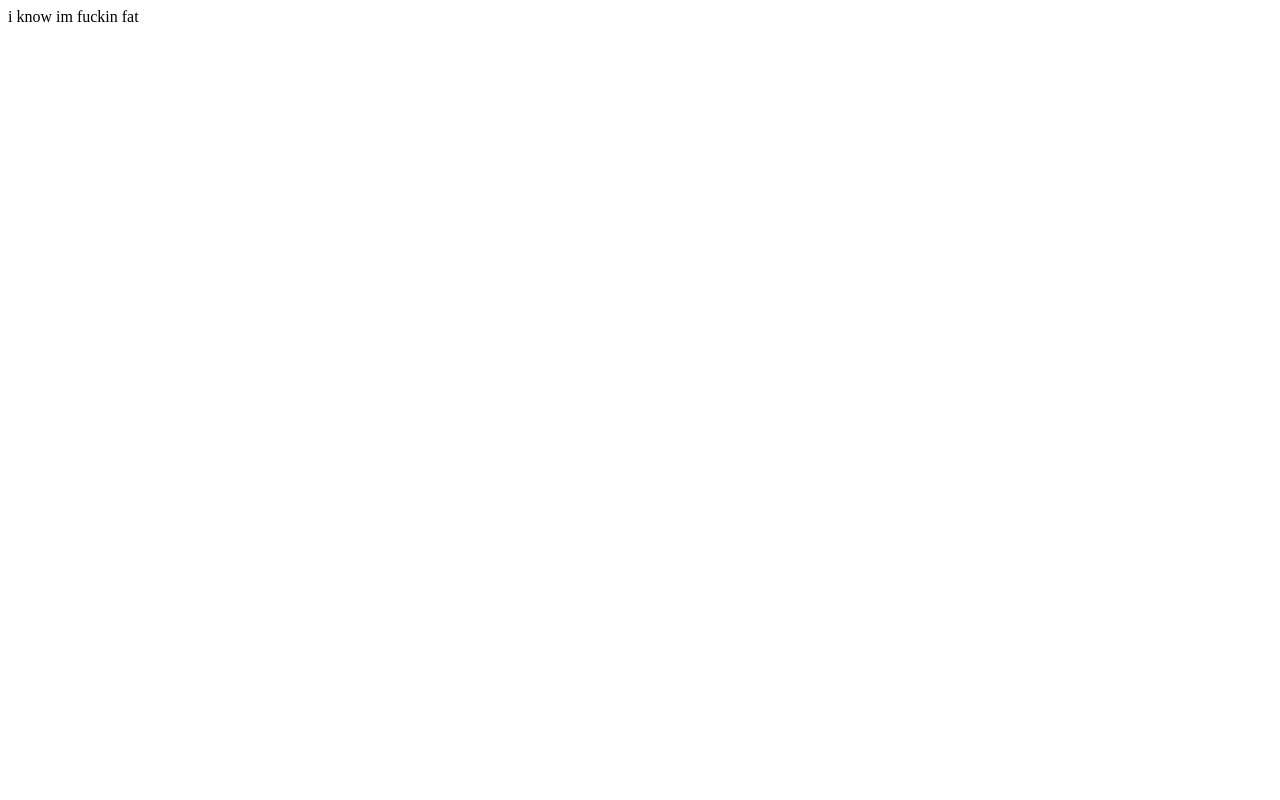
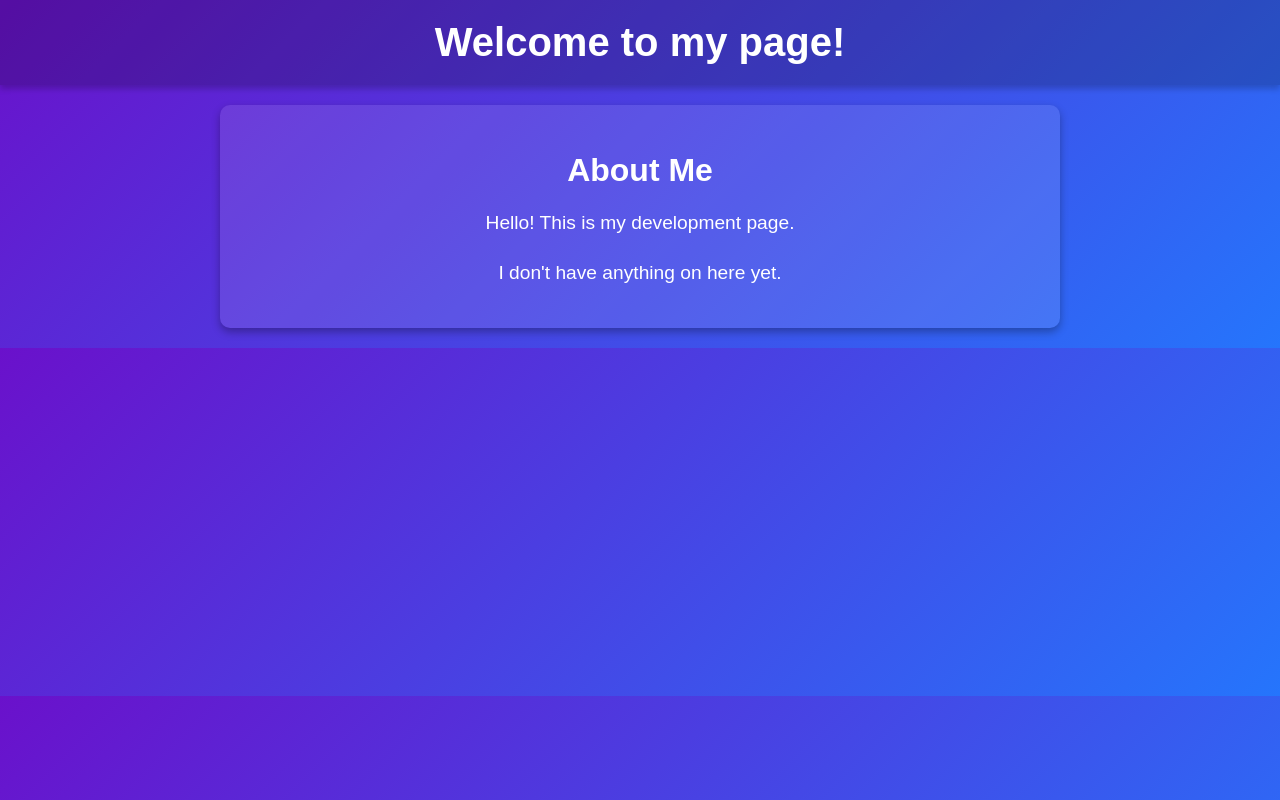
Before and after one commit to RobloxFactoryRyaturmite/RobloxFactoryRyaturmite.github.io, a plain HTML site: page index.html in a window 1280 px wide. Drawn offline with Linux system fonts and the light colour scheme.

Commit message:
Update index.html

```diff
--- a/index.html
+++ b/index.html
@@ -1 +1,61 @@
-i know im fuckin fat
+<!DOCTYPE html>
+<html lang="en">
+<head>
+    <meta charset="UTF-8">
+    <meta name="viewport" content="width=device-width, initial-scale=1.0">
+    <title>My Page</title>
+    <style>
+        /* Global Styles */
+        body {
+            font-family: Arial, sans-serif;
+            background: linear-gradient(135deg, #6a11cb, #2575fc);
+            margin: 0;
+            padding: 0;
+            color: white;
+            text-align: center;
+        }
+
+        header {
+            background: rgba(0, 0, 0, 0.2);
+            padding: 20px;
+            box-shadow: 0px 4px 6px rgba(0, 0, 0, 0.2);
+        }
+
+        header h1 {
+            font-size: 2.5rem;
+            margin: 0;
+        }
+
+        section {
+            margin: 20px auto;
+            padding: 20px;
+            max-width: 800px;
+            background: rgba(255, 255, 255, 0.1);
+            border-radius: 10px;
+            box-shadow: 0px 4px 8px rgba(0, 0, 0, 0.3);
+        }
+
+        section h2 {
+            font-size: 2rem;
+            margin-bottom: 10px;
+        }
+
+        section p {
+            font-size: 1.2rem;
+            line-height: 1.6;
+        }
+    </style>
+</head>
+<body>
+    <header>
+        <h1>Welcome to my page!</h1>
+    </header>
+
+    <section>
+        <h2>About Me</h2>
+        <p>Hello! This is my development page.</p>
+        <p>I don't have anything on here yet.</p>
+    </section>
+
+</body>
+</html>
```
